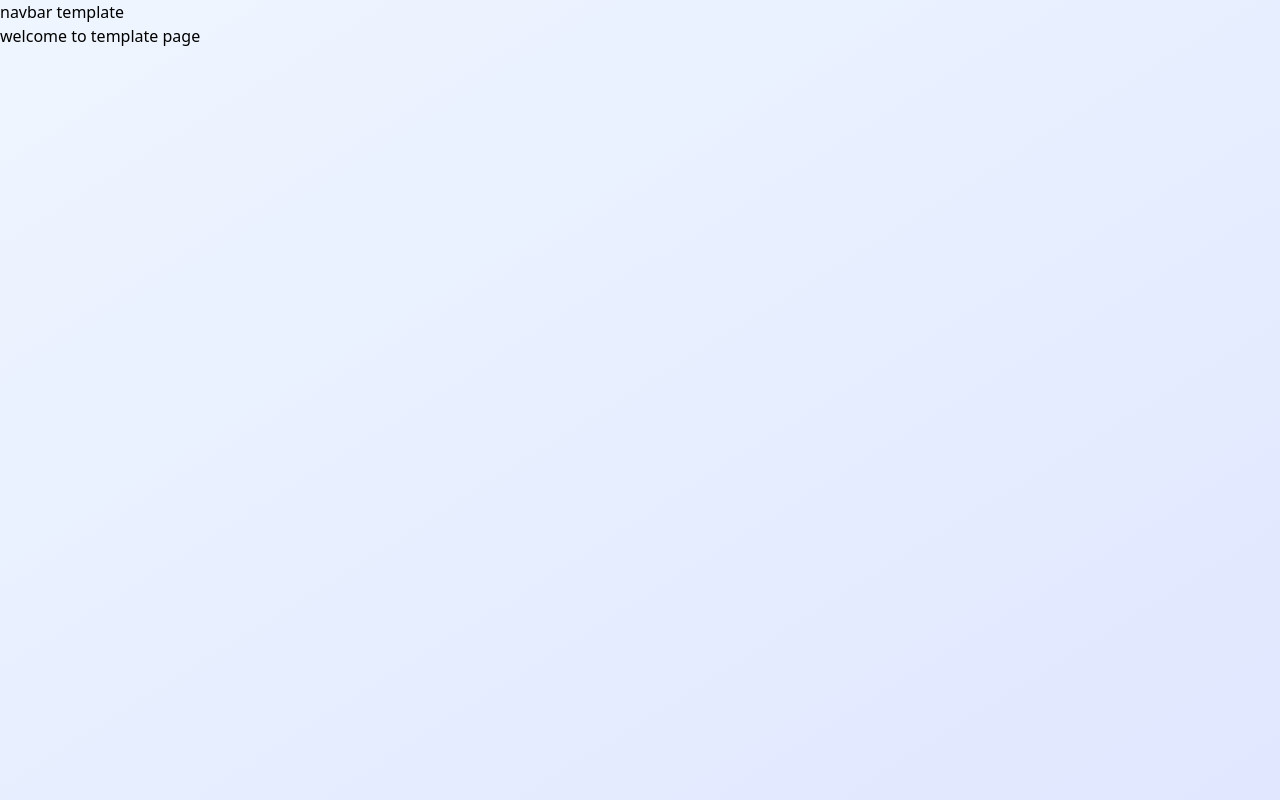
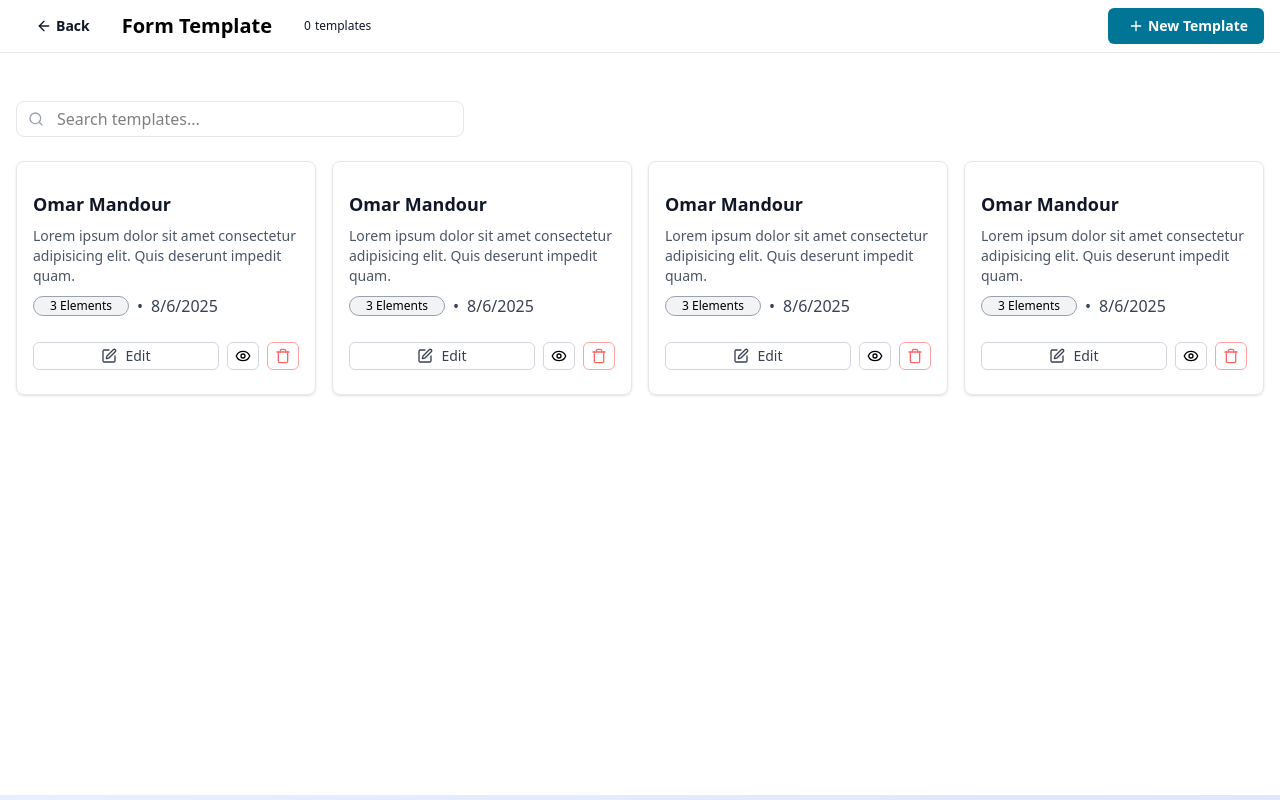
Before and after one commit to mandouro-22/form-builder-app, a React (Vite) app: page /template in a window 1280 px wide. Built offline with nearby package versions, Linux system fonts and the light colour scheme.

Commit message:
Implemented templates page

```diff
--- /dev/null
+++ b/src/components/model.tsx
@@ -0,0 +1,45 @@
+import { X } from "lucide-react";
+
+interface Props {
+  title: string;
+  content: string;
+  isClose: () => void;
+}
+
+export default function Model({ title, content, isClose }: Props) {
+  return (
+    <>
+      <div
+        className="fixed bg-black/40 min-w-dvw h-screen left-0 top-0 right-0 bottom-0 backdrop-blur-xs"
+        onClick={isClose}
+      />
+
+      <div
+        className="absolute left-1/2 top-1/2 -translate-1/2 w-[600px] bg-white rounded-lg px-4 py-8"
+        onClick={(e) => e.stopPropagation()}>
+        <div
+          className="absolute right-4 top-5 w-7 h-7 border-2 border-gray-300 rounded-md flex items-center justify-center cursor-pointer hover:[&>svg]:text-gray-600 hover:border-gray-400 transition-all duration-150"
+          onClick={isClose}>
+          <X className="size-4 text-gray-700" />
+        </div>
+        <div className="flex items-start flex-col gap-3 mb-2">
+          <h1 className="text-2xl font-bold">{title}</h1>
+          <p className="max-w-md text-gray-600 font-medium">{content}</p>
+        </div>
+        <div className="flex items-center justify-end gap-2">
+          <button
+            type="button"
+            className="btn border border-gray-300"
+            onClick={isClose}>
+            Cancel
+          </button>
+          <button
+            type="button"
+            className="btn bg-red-500 text-white font-semibold">
+            Delete
+          </button>
+        </div>
+      </div>
+    </>
+  );
+}
--- a/src/routes/landing/landing.tsx
+++ b/src/routes/landing/landing.tsx
@@ -65,7 +65,7 @@ export default function Landing() {
           </p>
         </div>
 
-        <div className="grid grid-cols-4 gap-4 mt-10">
+        <div className="grid grid-cols-1 sm:grid-cols-2 md:grid-cols-3 lg:grid-cols-4 gap-4 mt-10">
           {feature.map((item, index) => (
             <div className="bg-white px-4 py-8 rounded-lg shadow" key={index}>
               <div className="">{item.icon}</div>
@@ -117,8 +117,8 @@ export default function Landing() {
           </div>
 
           <p className="text-gray-300 text-md max-w-2xl">
-            © {new Date().getFullYear()} FormCraft. Built with React, Next.js,
-            and Tailwind CSS.
+            © {new Date().getFullYear()} FormCraft. Develop By Omar Mandour{" "}
+            {";)"}
           </p>
         </div>
       </section>
--- a/src/routes/landing/layout.tsx
+++ b/src/routes/landing/layout.tsx
@@ -1,7 +1,7 @@
 import { createRoute } from "@tanstack/react-router";
 import { Root } from "../__root";
-import Navbar from "../../components/navbar";
 import Landing from "./landing";
+import Navbar from "./_Component/navbar";
 
 export const LayoutLanding = createRoute({
   getParentRoute: () => Root,
--- /dev/null
+++ b/src/routes/template/_Component/navbar.tsx
@@ -0,0 +1,41 @@
+import { Link } from "@tanstack/react-router";
+import { ArrowLeft, PlusIcon } from "lucide-react";
+
+interface Props {
+  templateLength: number;
+}
+
+export default function Navbar({ templateLength = 0 }: Props) {
+  return (
+    <nav className="bg-white shadow-sm flex items-center flex-1 w-full border-b border-gray-200">
+      <div className="container mx-auto px-4 py-2 flex items-center justify-between">
+        <div className="flex items-center gap-x-2 md:gap-x-4">
+          <Link
+            to="/"
+            className="btn hidden text-sm bg-transparent hover:bg-gray-100 text-gray-900 font-semibold sm:flex items-center">
+            <ArrowLeft className="h-4" />
+            <span>Back</span>
+          </Link>
+
+          <div className="mr-4">
+            <h1 className="font-semibold text-xl">Form Template</h1>
+          </div>
+
+          <div className="hidden sm:flex items-center gap-1 text-xs text-gray-900 font-medium">
+            <span>{templateLength}</span>
+            <p>templates</p>
+          </div>
+        </div>
+
+        <div className="">
+          <Link
+            to="/building"
+            className="btn text-sm bg-cyan-700 text-white font-semibold flex items-center">
+            <PlusIcon className="h-4" />
+            <span>New Template</span>
+          </Link>
+        </div>
+      </div>
+    </nav>
+  );
+}
--- a/src/routes/template/layout.tsx
+++ b/src/routes/template/layout.tsx
@@ -1,5 +1,6 @@
 import { createRoute, Outlet } from "@tanstack/react-router";
 import { Root } from "../__root";
+import Navbar from "./_Component/navbar";
 
 export const LayoutTemplate = createRoute({
   getParentRoute: () => Root,
@@ -7,7 +8,7 @@ export const LayoutTemplate = createRoute({
   component: () => {
     return (
       <>
-        <div className="">navbar template</div>
+        <Navbar templateLength={0} />
         <Outlet />
       </>
     );
--- a/src/routes/template/template.tsx
+++ b/src/routes/template/template.tsx
@@ -1,8 +1,146 @@
-import { createRoute } from "@tanstack/react-router";
+import { createRoute, Link } from "@tanstack/react-router";
 import { LayoutTemplate } from "./layout";
+import {
+  EyeIcon,
+  PenBoxIcon,
+  PlusIcon,
+  SearchIcon,
+  TrashIcon,
+} from "lucide-react";
+import { useCallback, useState } from "react";
+import Model from "../../components/model";
+
+const templateCards = [
+  {
+    id: 1,
+    name: "Omar Mandour",
+    content:
+      "Lorem ipsum dolor sit amet consectetur adipisicing elit. Quis deserunt impedit quam.",
+    numOfElements: 3,
+    create_at: new Date(),
+  },
+  {
+    id: 2,
+    name: "Omar Mandour",
+    content:
+      "Lorem ipsum dolor sit amet consectetur adipisicing elit. Quis deserunt impedit quam.",
+    numOfElements: 3,
+    create_at: new Date(),
+  },
+  {
+    id: 3,
+    name: "Omar Mandour",
+    content:
+      "Lorem ipsum dolor sit amet consectetur adipisicing elit. Quis deserunt impedit quam.",
+    numOfElements: 3,
+    create_at: new Date(),
+  },
+  {
+    id: 4,
+    name: "Omar Mandour",
+    content:
+      "Lorem ipsum dolor sit amet consectetur adipisicing elit. Quis deserunt impedit quam.",
+    numOfElements: 3,
+    create_at: new Date(),
+  },
+];
 
 export const Template = createRoute({
   getParentRoute: () => LayoutTemplate,
   path: "/",
-  component: () => <div className="">welcome to template page</div>,
+  component: Page,
 });
+
+function Page() {
+  const [open, setOpen] = useState<number | null>(null);
+
+  const handleClose = useCallback(() => {
+    return setOpen(null);
+  }, []);
+
+  return (
+    <div
+      className="!bg-white py-12 px-4"
+      style={{ height: "calc(100vh - 58px)" }}>
+      <div className="container mx-auto">
+        <div className="relative max-w-md">
+          <SearchIcon className="absolute left-3 top-1/2 transform -translate-y-1/2 text-gray-400 h-4 w-4" />
+          <input
+            type="search"
+            placeholder="Search templates..."
+            name="search"
+            className="pl-10 h-9 w-full rounded-lg border border-gray-200 outline-0 focus:border-black/50 focus-within:ring-3 focus-within:ring-gray-400 transition-all duration-150"
+          />
+        </div>
+        {templateCards && templateCards.length > 0 ? (
+          <div className="grid gird-cols-1 sm:grid-cols-2 md:grid-col-3 lg:grid-cols-4 gap-4 my-6">
+            {templateCards.map((temp) => (
+              <div
+                className="border border-gray-200 shadow rounded-lg px-4 py-6"
+                key={temp.id}>
+                <div className="my-1">
+                  <h1 className="text-lg font-semibold text-gray-900 mb-2">
+                    {temp.name}
+                  </h1>
+                  <p className="max-w-md text-gray-600 text-sm">
+                    {temp.content}
+                  </p>
+                </div>
+
+                <div className="flex items-center gap-x-2 my-2">
+                  <p className="bg-gray-200/50 rounded-xl px-4 text-xs py-[1px] border border-gray-400">
+                    {temp.numOfElements} Elements
+                  </p>
+                  <p className="text-gray-700">•</p>
+                  <p className="text-base text-gray-700 font-medium">
+                    {temp.create_at.toLocaleDateString("EG")}
+                  </p>
+                </div>
+                <div className="flex items-center gap-2 mt-6">
+                  <Link
+                    to="/template"
+                    className="flex-1 border border-gray-300 h-7 text-gray-700 flex items-center justify-center gap-2 font-medium rounded-md py-0.5 text-sm">
+                    <PenBoxIcon className="size-4" />
+                    Edit
+                  </Link>
+                  <div className="border border-gray-300 h-7 w-8 rounded-md flex items-center justify-center">
+                    <EyeIcon className="size-4" />
+                  </div>
+                  <div
+                    onClick={() => setOpen(temp.id)}
+                    className="border border-red-300 h-7 w-8 rounded-md flex items-center justify-center text-red-400 hover:border-red-500 hover:text-red-600 transition-all duration-150">
+                    <TrashIcon className="size-4" />
+                  </div>
+                </div>
+              </div>
+            ))}
+          </div>
+        ) : (
+          <div className="flex items-center flex-col w-full justify-center gap-y-4 py-20 px-4">
+            <div className="flex flex-col gap-2 5 items-center">
+              <h1 className="font-bold text-lg">No templates yet</h1>
+              <p className="text-gray-600 text-sm">
+                Create your first form template to get started
+              </p>
+            </div>
+
+            <Link
+              to="/building"
+              className="btn text-sm bg-cyan-700 text-white font-semibold flex items-center">
+              <PlusIcon className="h-4" />
+              <span>Create Template</span>
+            </Link>
+          </div>
+        )}
+      </div>
+
+      {open ? (
+        <Model
+          title="Delete Template"
+          content="Are you sure you want to delete 'Omar Mandour'? This action cannot be undone."
+          isClose={handleClose}
+        />
+      ) : null}
+    </div>
+  );
+}
```
Also changed, not shown: src/routes/landing/_Component/navbar.tsx (renamed from src/components/navbar.tsx).
